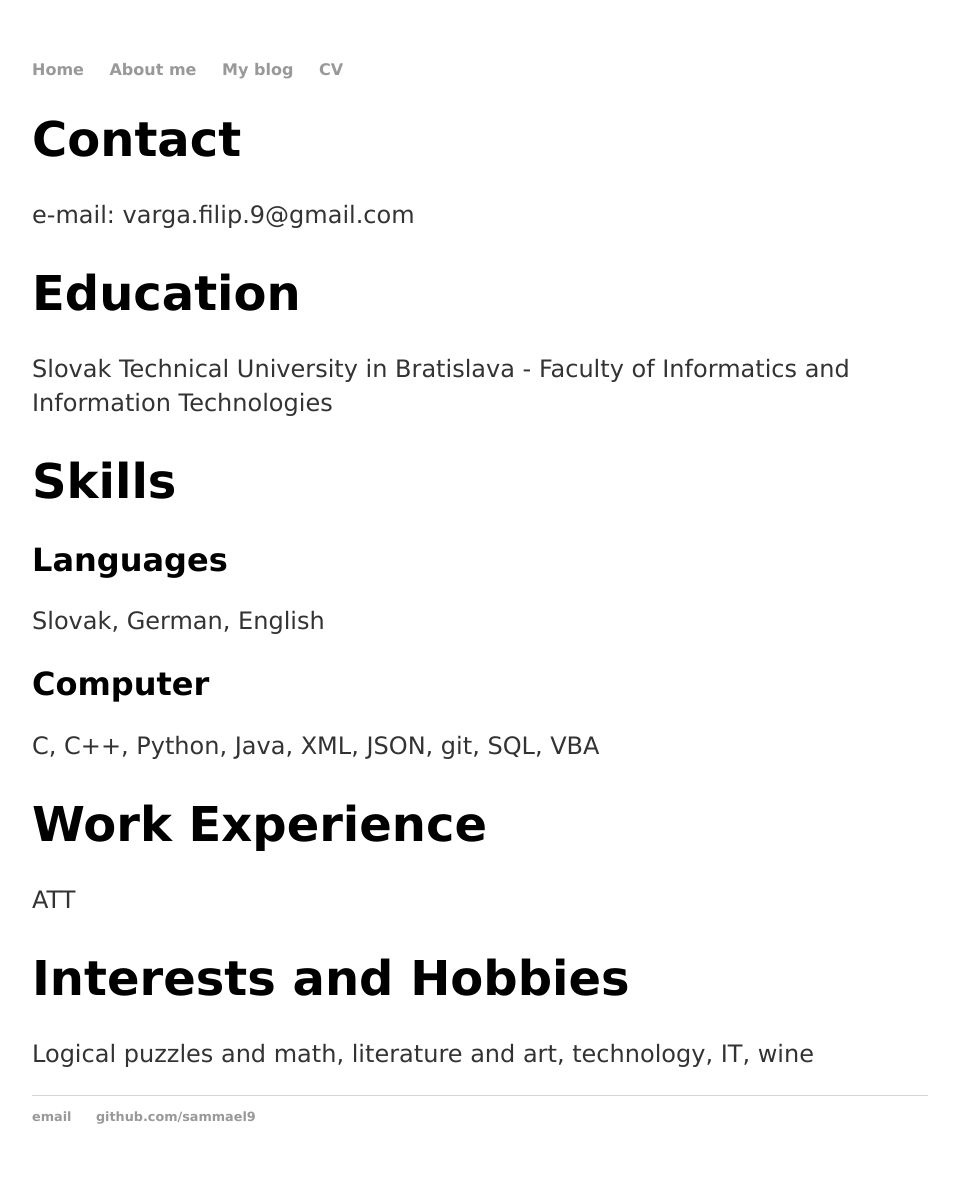
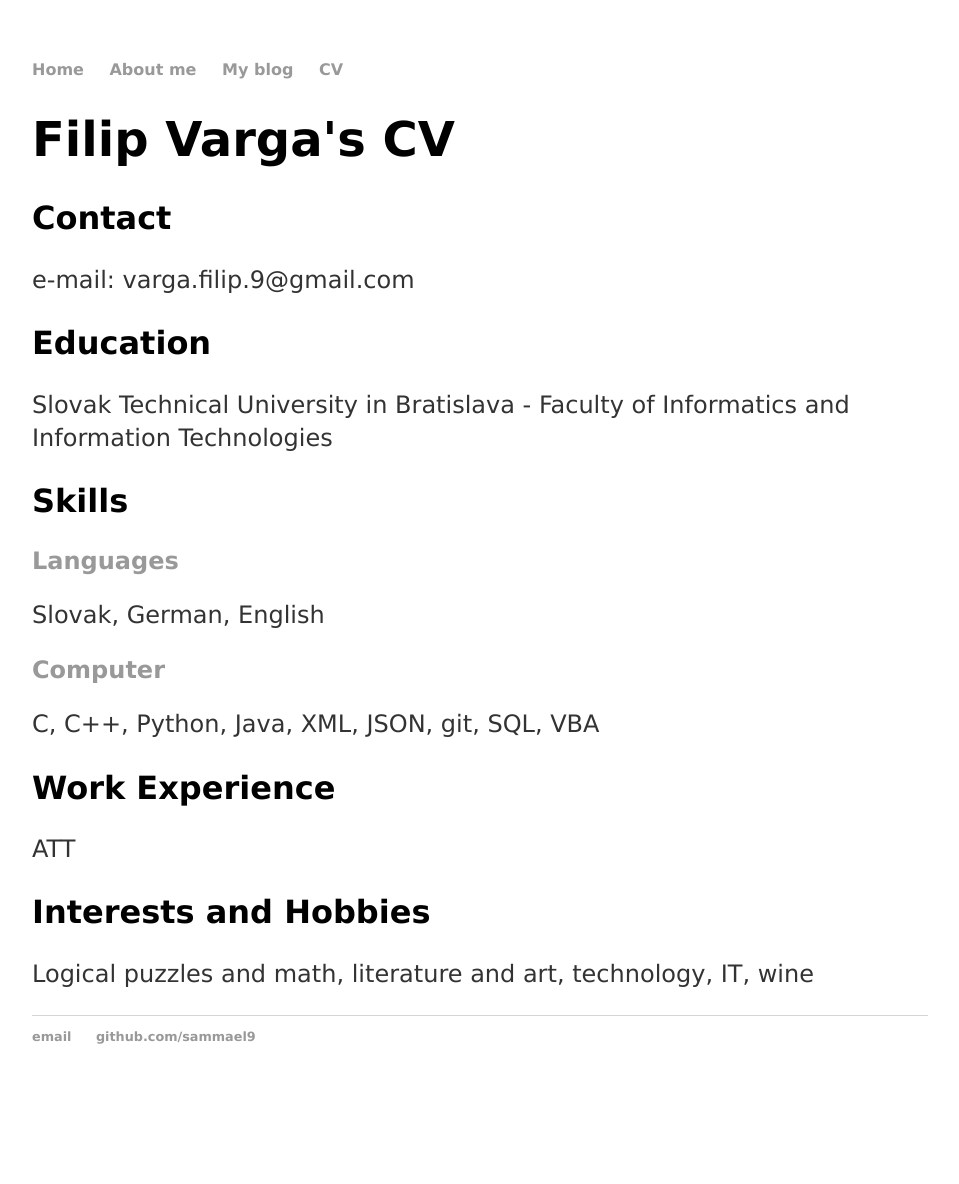
Before and after one commit to sammael9/sammael9.github.io, a Jekyll site: the page built from CV.html, in a window 1280 px wide. Shown: the whole page, without its empty margins (160-1119 px from the left). Built offline with Jekyll 4.4.1, drawn with Linux system fonts in a browser that asks for light colours; after the commit the page ends 1104 px from its top, so only the background shows below that.

Commit message:
Update CV.html

```diff
--- a/CV.html
+++ b/CV.html
@@ -3,17 +3,18 @@ layout: default
 title: Filip Varga
 ---
 <div class="blurb">
-	<h1>Contact</h1>
+	<h1>Filip Varga's CV</h1>
+	<h2>Contact</h2>
 	<p>e-mail: varga.filip.9@gmail.com</p>
-  <h1>Education</h1>
+  <h2>Education</h2>
 	<p>Slovak Technical University in Bratislava - Faculty of Informatics and Information Technologies</p>
-  <h1>Skills</h1>
-  <h2>Languages</h2>
+  <h2>Skills</h2>
+  <h3>Languages</h3>
 	<p>Slovak, German, English</p>
-  <h2>Computer</h2>
+  <h3>Computer</h3>
   <p>C, C++, Python, Java, XML, JSON, git, SQL, VBA</p>
-  <h1>Work Experience</h1>
+  <h2>Work Experience</h2>
 	<p>ATT</p>
-  <h1>Interests and Hobbies</h1>
+  <h2>Interests and Hobbies</h2>
 	<p>Logical puzzles and math, literature and art, technology, IT, wine</p>
 </div><!-- /.blurb -->
```
